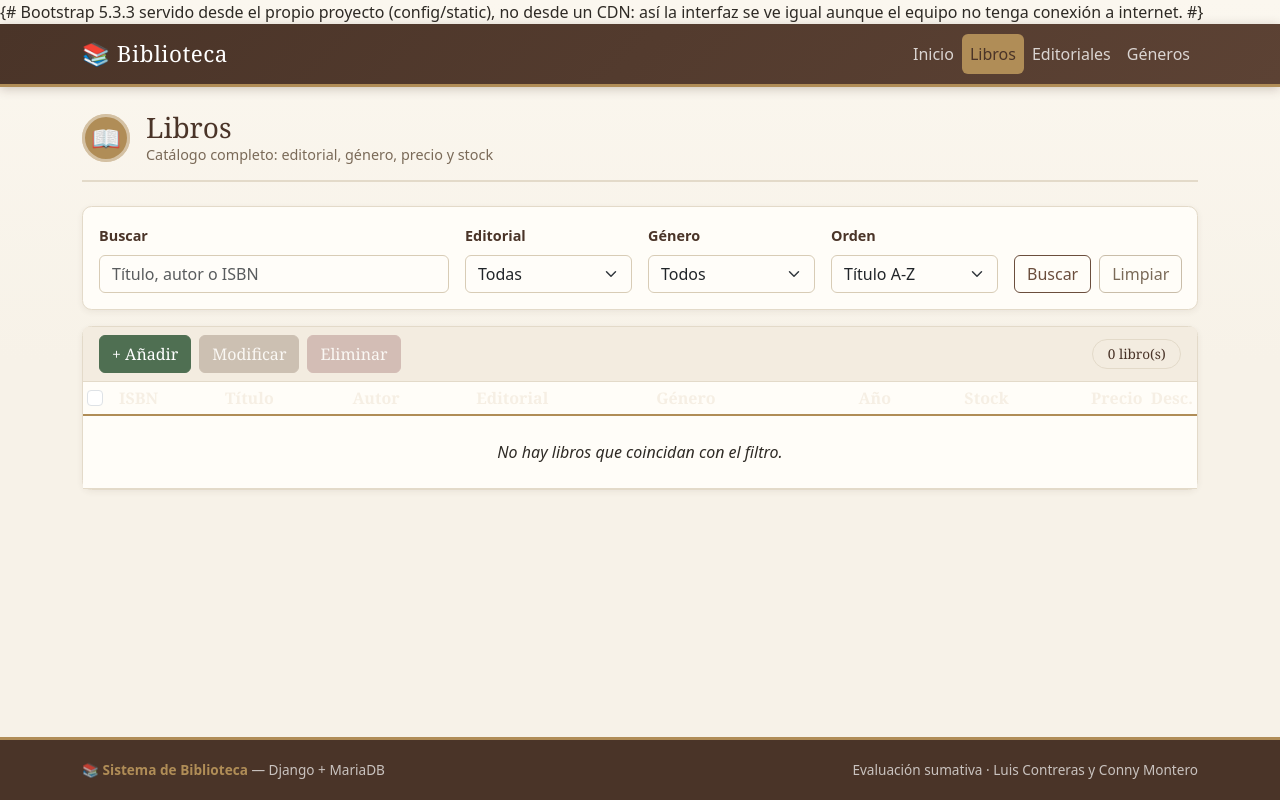
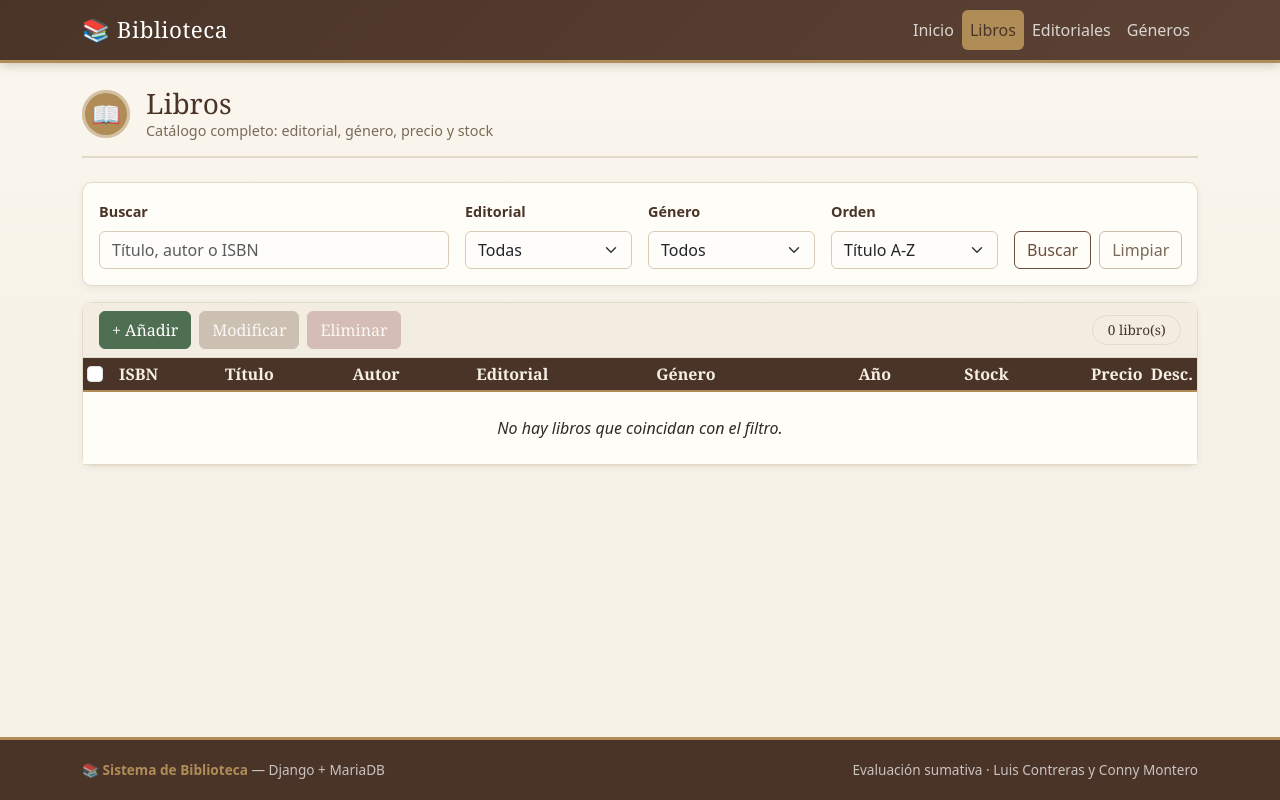
Before and after one commit to connymontero/sistema_biblioteca, a Django app: page /libros/ in a window 1280 px wide. Run offline with Django 5.2, Linux system fonts and the light colour scheme; data that the repository does not hold is empty; some libraries are stand-ins or nearby versions.

Commit message:
Corregir contraste del encabezado de las tablas y cierre del pie
El fondo cafe estaba puesto en <thead>, pero Bootstrap 5.3 pinta cada celda
con background-color: var(--bs-table-bg), que lo tapaba: el texto claro
quedaba sobre fondo claro (contraste 1.1:1, ilegible). Ahora el fondo va en
el propio <th> y el contraste sube a 10.1:1. Por lo mismo, position: sticky
pasa de thead a thead th.

El pie habia quedado sin cerrar </strong>, </div> ni </footer>, asi que el
navegador anidaba los modales dentro del pie y estos heredaban su color
claro. Se restauran los cierres.

Co-Authored-By: Claude Opus 5 <noreply@anthropic.com>

```diff
--- a/config/static/css/estilo.css
+++ b/config/static/css/estilo.css
@@ -159,9 +159,13 @@ h1, h2, h3, h4, h5, .fuente-serif {
     margin-bottom: 0;
 }
 
-.table > thead { background-color: var(--biblio-cafe); }
-
+/* El fondo del encabezado va en el <th>, NO en el <thead>: Bootstrap 5.3 pinta
+   cada celda con "background-color: var(--bs-table-bg)", y ese fondo taparia el
+   del thead dejando texto claro sobre fondo claro. box-shadow: none anula el
+   relleno inset que Bootstrap usa para las filas con color. */
 .table > thead th {
+    background-color: var(--biblio-cafe);
+    box-shadow: none;
     color: #f6efe4;
     font-family: var(--biblio-serif);
     font-weight: 600;
@@ -178,7 +182,9 @@ h1, h2, h3, h4, h5, .fuente-serif {
 }
 
 .tabla-scroll { max-height: 420px; overflow-y: auto; }
-.tabla-scroll thead { position: sticky; top: 0; z-index: 1; }
+/* sticky se aplica a las celdas, no al <thead>: es lo que mejor soportan los
+   navegadores y ademas cada th lleva ya su propio fondo opaco. */
+.tabla-scroll thead th { position: sticky; top: 0; z-index: 1; }
 
 /* ---------- Botones ---------- */
 
--- a/config/templates/base.html
+++ b/config/templates/base.html
@@ -6,8 +6,7 @@
     <meta name="viewport" content="width=device-width, initial-scale=1.0">
     <title>{% block titulo %}Biblioteca{% endblock %}</title>
 
-    {# Bootstrap 5.3.3 servido desde el propio proyecto (config/static), no desde un CDN:
-       así la interfaz se ve igual aunque el equipo no tenga conexión a internet. #}
+
     <link href="{% static 'css/bootstrap.min.css' %}" rel="stylesheet">
     {# Tema propio: va DESPUÉS de Bootstrap para poder sobrescribir sus colores #}
     <link href="{% static 'css/estilo.css' %}" rel="stylesheet">
--- a/config/templates/componentes/_pie.html
+++ b/config/templates/componentes/_pie.html
@@ -1,6 +1,10 @@
 {% comment %}
 Pie de página del sitio. Se incluye una sola vez desde base.html, así que
 aparece automáticamente en todas las páginas que extienden la plantilla base.
+
+Ojo: todas las etiquetas deben quedar cerradas. Si <footer> o <div> quedan
+abiertos, el navegador mete dentro del pie todo lo que viene después (los
+modales), y esos heredan el color claro del pie sobre fondo claro.
 {% endcomment %}
 
 <footer class="pie-biblioteca">
```
